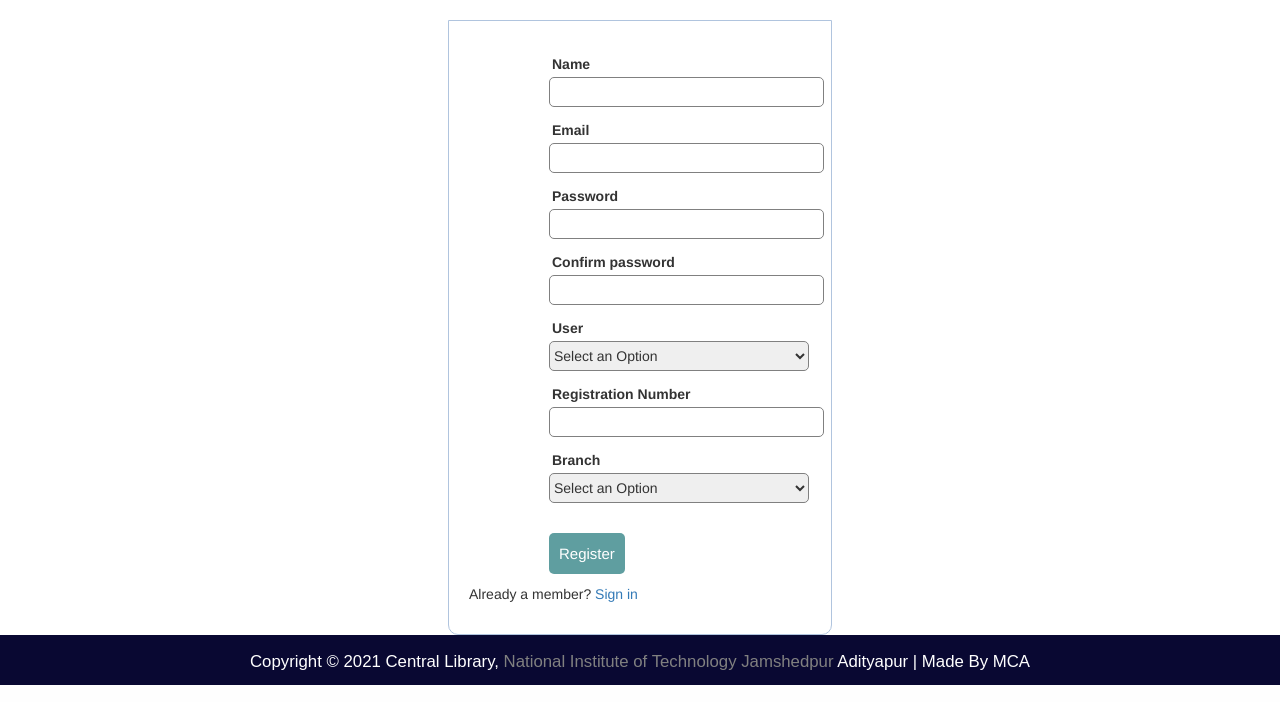
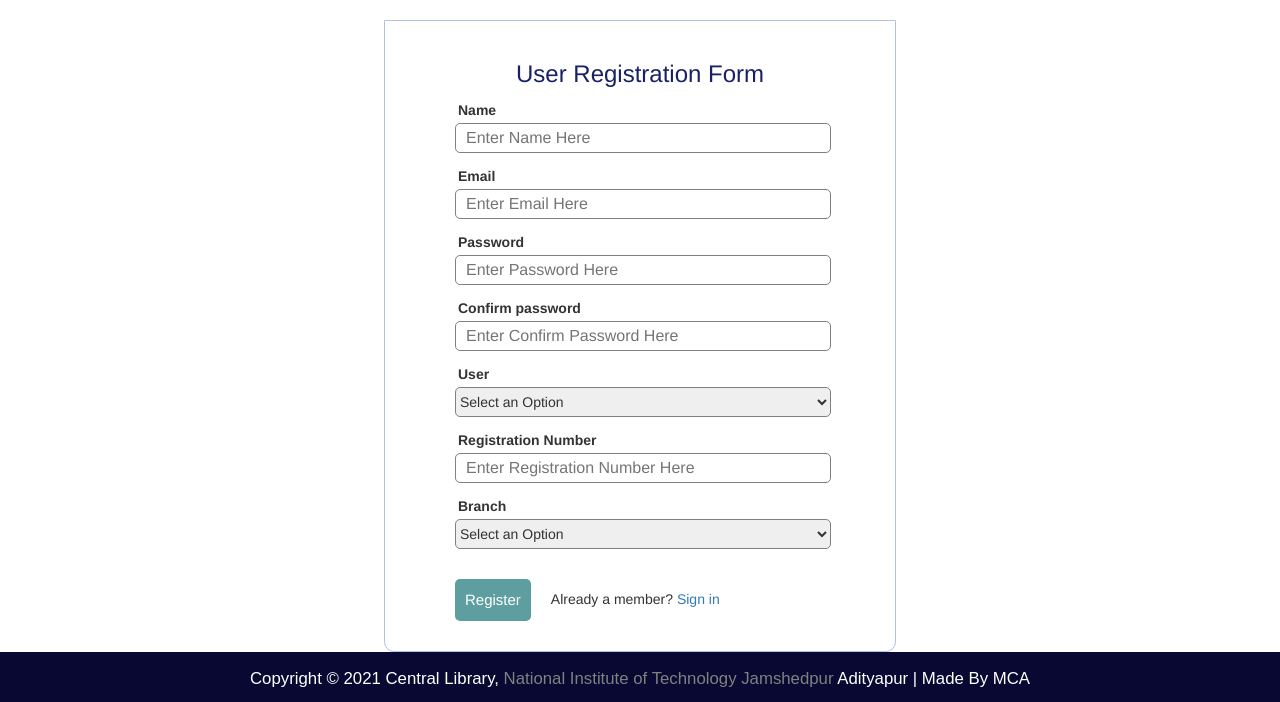
Before and after one commit to Divyanshi29/Central-Library, a PHP site: page /Registration.php in a window 1280 px wide. Shown: the part 202-904 px from the top of the page. Run offline with PHP 8.4, Linux system fonts and the light colour scheme; some web fonts are replaced.

Commit message:
register form change

```diff
--- a/Registration.php
+++ b/Registration.php
@@ -5,8 +5,8 @@ include('include/main.php');
 include('include/header.php');
 ?>
 <style>
-    form, .content {
-  width: 30%;
+form, .content {
+  width: 40%;
   margin: 0px auto;
   padding: 20px;
   border: 1px solid #B0C4DE;
@@ -14,7 +14,8 @@ include('include/header.php');
   border-radius: 0px 0px 10px 10px;
 }
 .input-group {
-  margin: 10px 0px 10px 80px;
+    width: 80%;
+  margin: 10px 0px 10px 50px;
 }
 .input-group label {
   display: block;
@@ -23,7 +24,7 @@ include('include/header.php');
 }
 .input-group input {
   height: 30px;
-  width: 120%;
+  width: 100%;
   padding: 5px 10px;
   font-size: 16px;
   border-radius: 5px;
@@ -55,38 +56,37 @@ include('include/header.php');
 }
 .input-group select
 {
-    width:260px;
+    width:100%;
     height:30px;
     border-radius: 5px;
     border: 1px solid gray;
 }
-    </style>
-
-
-
-
+</style>
 
 
   <form method="post" action="validate.php">
+    <div style="text-align: center; text-size:18px;color: rgb(25, 33, 99);">
+       <h3>User Registration Form</h3>
+   </div>
   	<div class="input-group">
   	  <label>Name</label>
-  	  <input type="text" name="name" value="">
+  	  <input type="text" name="name" placeholder="Enter Name Here" required minlength="3">
   	</div>
   	<div class="input-group">
   	  <label>Email</label>
-  	  <input type="email" name="email" value="">
+  	  <input type="email" name="email" placeholder="Enter Email Here" required>
   	</div>
   	<div class="input-group">
   	  <label>Password</label>
-  	  <input type="password" name="password">
+  	  <input type="password" name="password" placeholder="Enter Password Here" required minlength="8">
   	</div>
   	<div class="input-group">
   	  <label>Confirm password</label>
-  	  <input type="password" name="cpassword">
+  	  <input type="password" name="cpassword" placeholder="Enter Confirm Password Here" required minlength="8">
   	</div>
     <div class="input-group">
   	 <label for="type">User</label>
-            <select name="type" >
+            <select name="type" required>
                 <option value="none" selected disabled hidden>Select an Option</option>
                 <option value="teacher">Faculty</option>
                 <option value="student">Student</option>
@@ -94,11 +94,11 @@ include('include/header.php');
   	</div>
     <div class="input-group">
   	  <label>Registration Number</label>
-  	  <input type="text" name="regno">
+  	  <input type="text" name="regno" placeholder="Enter Registration Number Here" required>
   	</div>
     <div class="input-group">
   	   <label for="branch">Branch</label>
-            <select  name="branch">
+            <select  name="branch" required>
                 <option value="none" selected disabled hidden>Select an Option</option>
                 <option value="Chemistry">Chemistry</option>
                 <option value="Civil Engineering">Civil Engineering</option>
@@ -115,11 +115,11 @@ include('include/header.php');
             </select>
   	</div>
   	<div class="input-group">
-  	  <button type="submit" class="btn" name="reg_user">Register</button>
+  	  <button type="submit" class="btn" name="reg_user" style="float: left;">Register</button>
+      <p style="float: left; margin: 30px 0 0 20px;">
+        Already a member? <a href="SignIn.php">Sign in</a>
+      </p>
   	</div>
-  	<p>
-  		Already a member? <a href="SignIn.php">Sign in</a>
-  	</p>
   </form>
 
 
```
